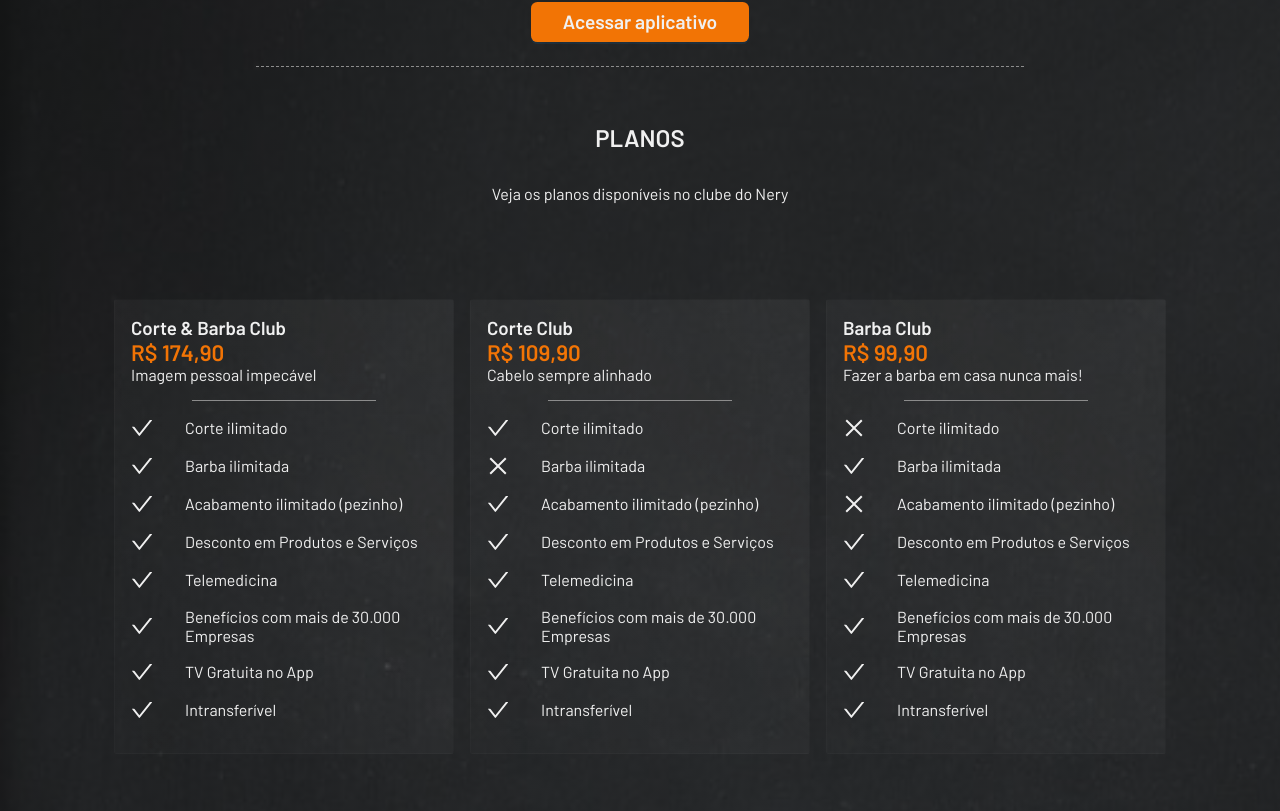
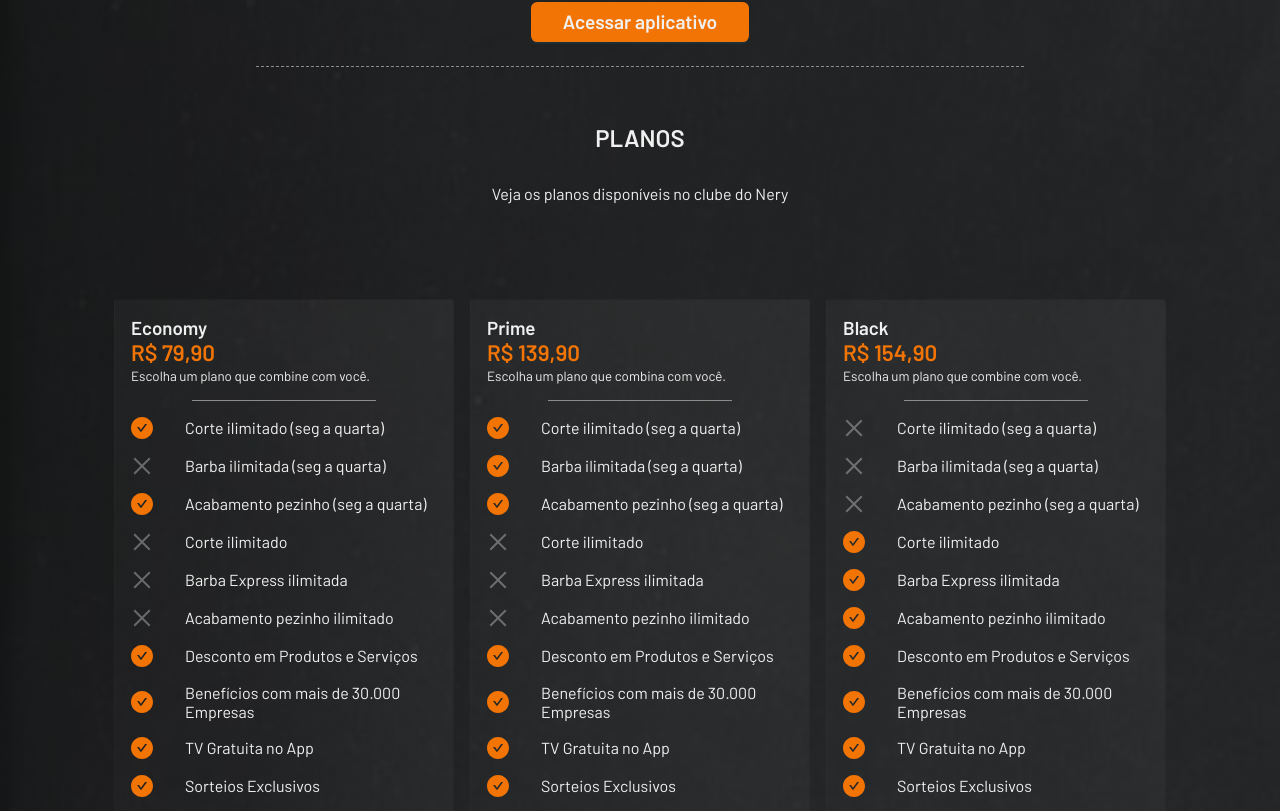
Before and after one commit to marcelotvieira/nerybarber, a React (Create React App) app: page /club in a window 1280 px wide. Shown: the part 1978-2789 px from the top of the page. Built offline with nearby package versions, Linux system fonts and the light colour scheme.

Commit message:
Alter - Plans tables

```diff
--- a/src/App.css
+++ b/src/App.css
@@ -182,11 +182,23 @@ a {
   border-radius: 0.2rem;
 }
 
+.plans {
+  max-width: 1300px;
+}
 .plans .column {
   background: linear-gradient(45deg, rgba(255, 255, 255, 0.01), rgba(255, 255, 255, 0.05));
   border: 1px solid transparent;
   border-radius: 0.2rem;
   transition: 0.2s;
+}
+.plans .column .anticon {
+  opacity: 0.35;
+}
+.plans .column .anticon.anticon-check-circle {
+  opacity: 1 !important;
+}
+.plans .column .anticon.anticon-check-circle svg {
+  fill: rgb(var(--primary-rgb)) !important;
 }
 .plans .column:hover {
   transform: translateY(-0.25rem);
--- a/src/App.scss
+++ b/src/App.scss
@@ -206,6 +206,7 @@ a {
 }
 
 .plans {
+  max-width: 1300px;
 
   .column {
     background: linear-gradient(45deg, rgba(255, 255, 255, 0.01), rgba(255, 255, 255, 0.05));
@@ -213,9 +214,22 @@ a {
     border-radius: .2rem;
     transition: .2s;
 
+    .anticon {
+      opacity: .35;
+
+      &.anticon-check-circle {
+        opacity: 1 !important;
+
+        svg {
+          fill: rgb(var(--primary-rgb)) !important;
+        }
+      }
+    }
+
     &:hover {
       transform: translateY(-.25rem);
     }
+
 
   }
 
--- a/src/Components/PlanVariations.tsx
+++ b/src/Components/PlanVariations.tsx
@@ -1,9 +1,9 @@
+import { CheckCircleFilled, CloseOutlined } from '@ant-design/icons'
+import { Divider } from 'antd'
 import * as React from 'react'
 import { plans } from '../data'
-import { Divider } from 'antd'
-import { CheckOutlined, CloseOutlined } from '@ant-design/icons'
 
-export function PlanVariations() {
+export function PlanVariations(): React.ReactElement {
   return (
     <>
       <h2 className="mg1">PLANOS</h2>
@@ -11,28 +11,28 @@ export function PlanVariations() {
       <div className="container plans gap1 flex wrappable aligned-center justified-center">
         {
           plans.map((plan) => (
-            <div key={plan.name} className="column pd1">
+            <a key={plan.name} target='_blank' rel='noreferrer' href={plan.source}>
+              <div className="column pd1">
                 <h3>{plan.name}</h3>
                 <span className="price mg1">
                   {(plan.price).toLocaleString('pt-br', {
                     style: 'currency', currency: 'BRL'
                   })}
                 </span>
-
-              <p>{plan.description}</p>
-
+                <br />
+                <small>{plan.description}</small>
                 <Divider type="horizontal" className="mg1" />
-
                 <ul>{
                   plan.benefits.map((benefit) => (
                     <li className="container mg1 gap2 flex aligned-center" key={benefit.name}>
-                    {benefit.active ? <CheckOutlined /> : <CloseOutlined />}
+                      {benefit.active ? <CheckCircleFilled className="colored-check" /> : <CloseOutlined />}
                       <p>{benefit.name}</p>
                     </li>
                   ))
                 }
                 </ul>
               </div>
+            </a>
           ))
         }
         {/* <div className="column pd1">1</div>
--- a/src/data/index.ts
+++ b/src/data/index.ts
@@ -202,32 +202,42 @@ type Plan = {
   price: number
   description: string
   benefits: Benefit[]
+  source: string
 }
 
 export const plans: Plan[] = [
   {
-    name: 'Corte & Barba Club',
-    price: 174.90,
-    description: 'Imagem pessoal impecável',
+    name: 'Economy',
+    source: 'https://celcash.celcoin.com.br/landingpage3865984/principal/assinar/economy/19',
+    price: 79.90,
+    description: 'Escolha um plano que combine com você.',
     benefits: [
       {
-        name: 'Corte ilimitado',
+        name: 'Corte ilimitado (seg a quarta)',
         active: true,
       },
       {
-        name: 'Barba ilimitada',
+        name: 'Barba ilimitada (seg a quarta)',
+        active: false,
+      },
+      {
+        name: 'Acabamento pezinho (seg a quarta)',
         active: true,
       },
       {
-        name: 'Acabamento ilimitado (pezinho)',
-        active: true,
+        name: 'Corte ilimitado',
+        active: false,
+      },
+      {
+        name: 'Barba Express ilimitada',
+        active: false,
+      },
+      {
+        name: 'Acabamento pezinho ilimitado',
+        active: false,
       },
       {
         name: 'Desconto em Produtos e Serviços',
-        active: true,
-      },
-      {
-        name: 'Telemedicina',
         active: true,
       },
       {
@@ -239,35 +249,47 @@ export const plans: Plan[] = [
         active: true,
       },
       {
+        name: 'Sorteios Exclusivos',
+        active: true,
+      },
+      {
         name: 'Intransferível',
         active: true,
       },
-
     ]
   },
   {
-    name: 'Corte Club',
-    price: 109.90,
-    description: 'Cabelo sempre alinhado',
+    name: 'Prime',
+    source: 'https://celcash.celcoin.com.br/landingpage3865984/principal/assinar/prime/18',
+    price: 139.90,
+    description: 'Escolha um plano que combina com você.',
     benefits: [
       {
-        name: 'Corte ilimitado',
+        name: 'Corte ilimitado (seg a quarta)',
         active: true,
       },
       {
-        name: 'Barba ilimitada',
+        name: 'Barba ilimitada (seg a quarta)',
+        active: true,
+      },
+      {
+        name: 'Acabamento pezinho (seg a quarta)',
+        active: true,
+      },
+      {
+        name: 'Corte ilimitado',
         active: false,
       },
       {
-        name: 'Acabamento ilimitado (pezinho)',
-        active: true,
+        name: 'Barba Express ilimitada',
+        active: false,
+      },
+      {
+        name: 'Acabamento pezinho ilimitado',
+        active: false,
       },
       {
         name: 'Desconto em Produtos e Serviços',
-        active: true,
-      },
-      {
-        name: 'Telemedicina',
         active: true,
       },
       {
@@ -279,35 +301,47 @@ export const plans: Plan[] = [
         active: true,
       },
       {
+        name: 'Sorteios Exclusivos',
+        active: true,
+      },
+      {
         name: 'Intransferível',
         active: true,
       },
-
     ]
   },
   {
-    name: 'Barba Club',
-    price: 99.90,
-    description: 'Fazer a barba em casa nunca mais!',
+    name: 'Black',
+    source: 'https://celcash.celcoin.com.br/landingpage3865984/principal/assinar/black/17',
+    price: 154.90,
+    description: 'Escolha um plano que combine com você.',
     benefits: [
       {
-        name: 'Corte ilimitado',
+        name: 'Corte ilimitado (seg a quarta)',
         active: false,
       },
       {
-        name: 'Barba ilimitada',
+        name: 'Barba ilimitada (seg a quarta)',
+        active: false,
+      },
+      {
+        name: 'Acabamento pezinho (seg a quarta)',
+        active: false,
+      },
+      {
+        name: 'Corte ilimitado',
         active: true,
       },
       {
-        name: 'Acabamento ilimitado (pezinho)',
-        active: false,
+        name: 'Barba Express ilimitada',
+        active: true,
+      },
+      {
+        name: 'Acabamento pezinho ilimitado',
+        active: true,
       },
       {
         name: 'Desconto em Produtos e Serviços',
-        active: true,
-      },
-      {
-        name: 'Telemedicina',
         active: true,
       },
       {
@@ -319,11 +353,120 @@ export const plans: Plan[] = [
         active: true,
       },
       {
+        name: 'Sorteios Exclusivos',
+        active: true,
+      },
+      {
         name: 'Intransferível',
         active: true,
       },
     ]
   },
+  {
+    name: 'Platinum',
+    source: 'https://celcash.celcoin.com.br/landingpage3865984/principal/assinar/platinum/16',
+    price: 99.90,
+    description: 'Escolha um plano que combine com você.',
+    benefits: [
+      {
+        name: 'Corte ilimitado (seg a quarta)',
+        active: false,
+      },
+      {
+        name: 'Barba ilimitada (seg a quarta)',
+        active: false,
+      },
+      {
+        name: 'Acabamento pezinho (seg a quarta)',
+        active: false,
+      },
+      {
+        name: 'Corte ilimitado',
+        active: false,
+      },
+      {
+        name: 'Barba Express ilimitada',
+        active: true,
+      },
+      {
+        name: 'Acabamento pezinho ilimitado',
+        active: false,
+      },
+      {
+        name: 'Desconto em Produtos e Serviços',
+        active: true,
+      },
+      {
+        name: 'Benefícios com mais de 30.000 Empresas',
+        active: true,
+      },
+      {
+        name: 'TV Gratuita no App',
+        active: true,
+      },
+      {
+        name: 'Sorteios Exclusivos',
+        active: true,
+      },
+      {
+        name: 'Intransferível',
+        active: true,
+      },
+    ]
+  },
+  {
+    name: 'Gold',
+    source: 'https://celcash.celcoin.com.br/landingpage3865984/principal/assinar/gold/15',
+    price: 94.90,
+    description: 'Escolha um plano que combine com você.',
+    benefits: [
+      {
+        name: 'Corte ilimitado (seg a quarta)',
+        active: false,
+      },
+      {
+        name: 'Barba ilimitada (seg a quarta)',
+        active: false,
+      },
+      {
+        name: 'Acabamento pezinho (seg a quarta)',
+        active: false,
+      },
+      {
+        name: 'Corte ilimitado',
+        active: true,
+      },
+      {
+        name: 'Barba Express ilimitada',
+        active: false,
+      },
+      {
+        name: 'Acabamento pezinho ilimitado',
+        active: true,
+      },
+      {
+        name: 'Desconto em Produtos e Serviços',
+        active: true,
+      },
+      {
+        name: 'Benefícios com mais de 30.000 Empresas',
+        active: true,
+      },
+      {
+        name: 'TV Gratuita no App',
+        active: true,
+      },
+      {
+        name: 'Sorteios Exclusivos',
+        active: true,
+      },
+      {
+        name: 'Intransferível',
+        active: true,
+      },
+    ]
+  },
+
 
 ]
 
```
Also changed, not shown: 1 other file (tests, documents, lock files or other folders). Lines whose indentation alone changed are shown as unchanged.
